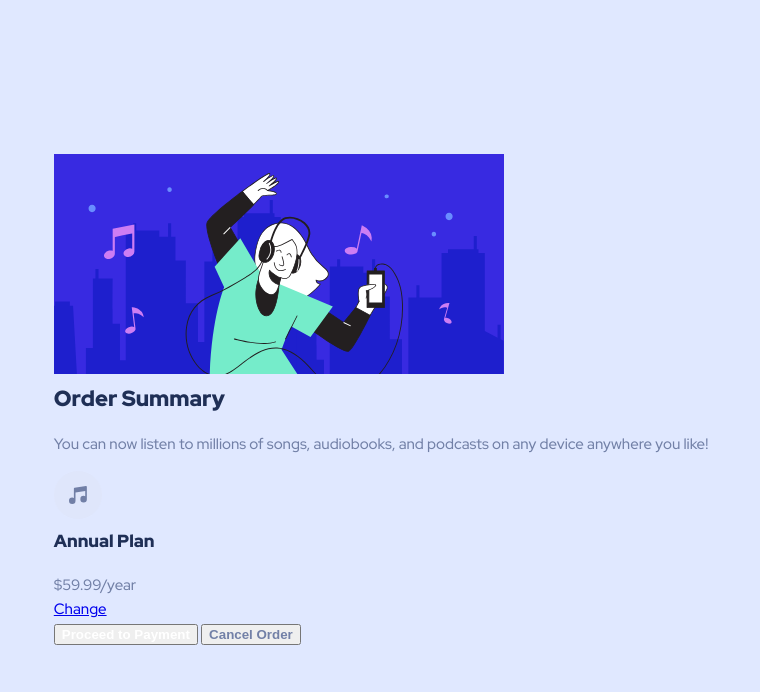
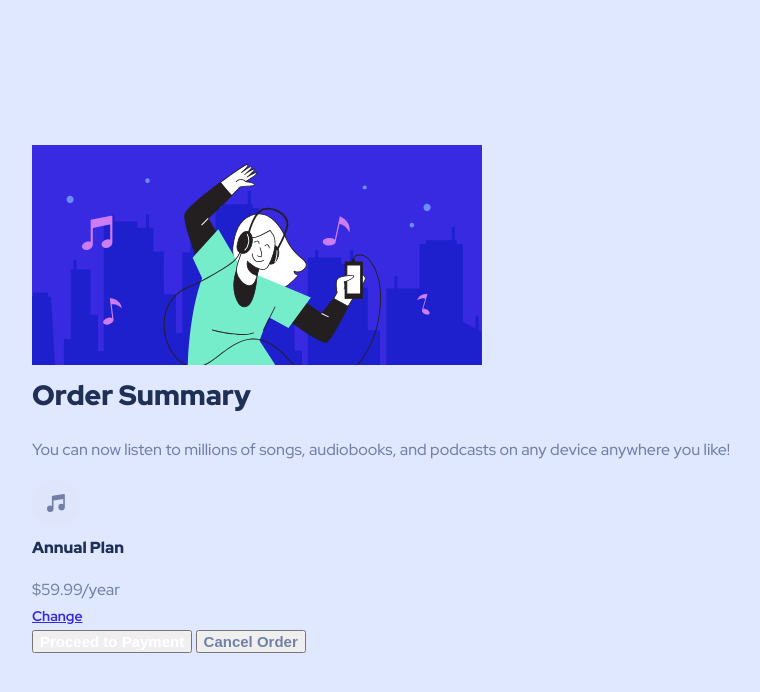
Before and after one commit to bluepersia/order-summary-component-2, a plain HTML site: page index.html in a window 1280 px wide. Shown: the whole page, without its empty margins (259-1019 px from the left). Drawn offline with Linux system fonts and the light colour scheme.

Commit message:
Typography

```diff
--- a/style.css
+++ b/style.css
@@ -59,11 +59,17 @@ html {
     font-weight: 900;
 }
 
+.cmp h3, .cmp__plan-price
+{
+    font-size: .93rem;
+}
 
-.cmp__price-change
+
+.cmp__plan-change
 {
     color: var(--cmp-Brightblue);
     font-weight: 700;
+    font-size: .86rem;
 }
 
 .cmp__btn {
@@ -78,3 +84,27 @@ html {
 {
     color: inherit;
 }
+
+
+@media (min-width: 768px)
+{
+    html {
+        font-size: 16px;
+    }
+    .cmp h1
+    {
+        font-size: 1.75rem;
+    }
+
+    .cmp h3, .cmp__plan-price {
+        font-size: 1rem;
+    }
+
+    .cmp__plan-change {
+        font-size: .875rem;
+    }
+
+    .cmp__btn {
+        font-size: .9375rem;
+    }
+}
```
